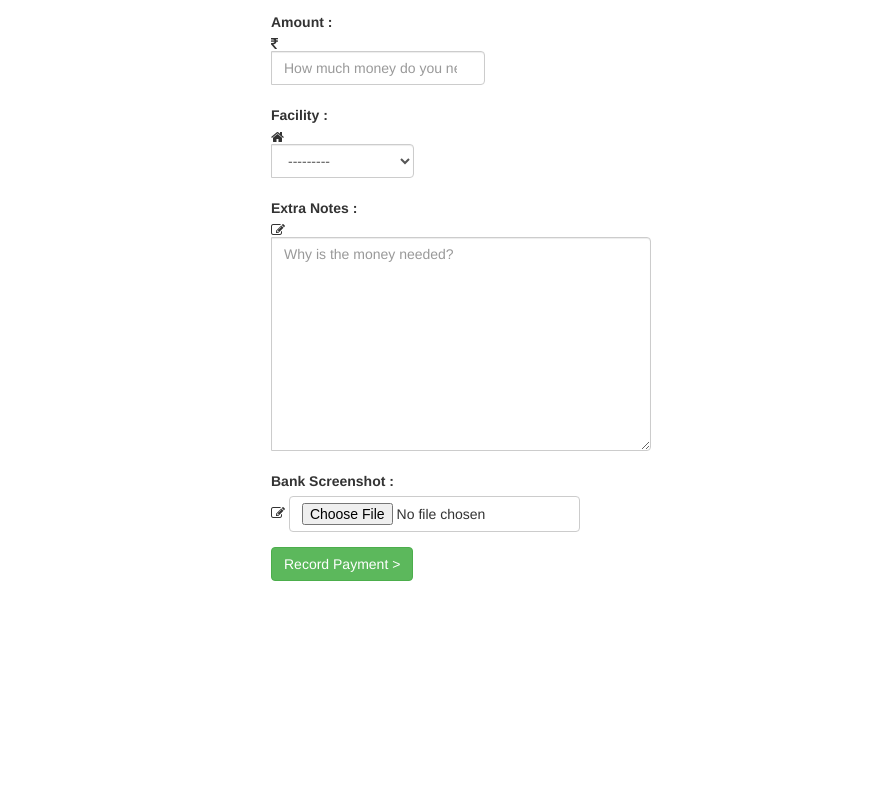
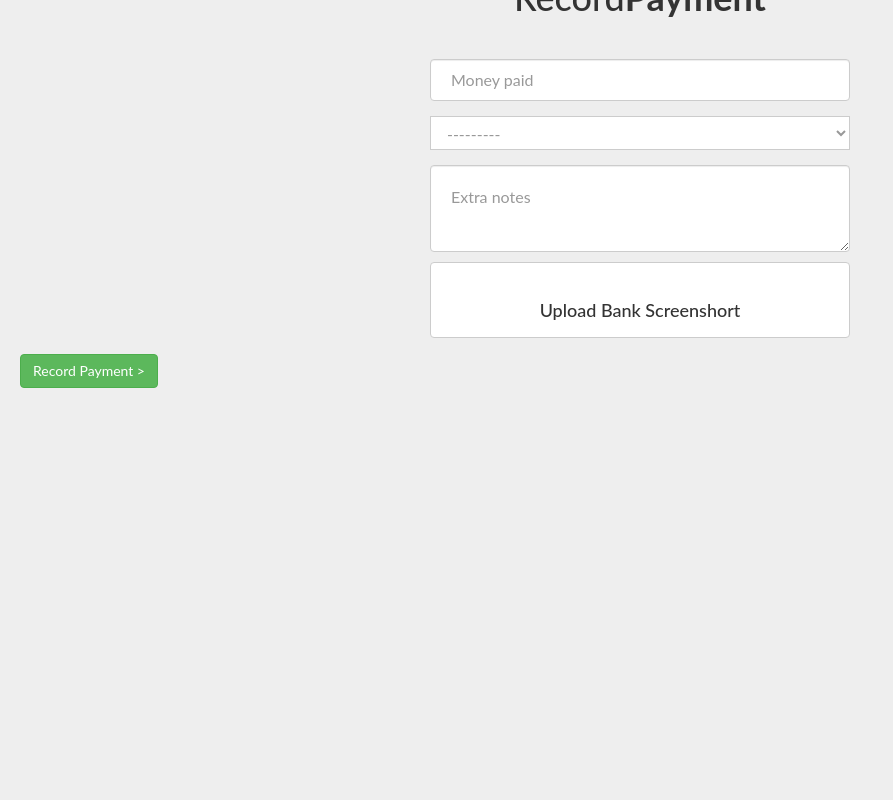
Before and after one commit to navgurukul/hisaab, a Django app: template HisaabProject/HisaabApp/templates/recordpayment.html in a window 1280 px wide. Shown: the whole page, without its empty margins (0-893 px from the left). Run offline with Django 3.2, Linux system fonts and the light colour scheme; the template is opened without the code that fills it: values that come from a table or form of the project are taken from there, others are empty; data comes from the database, SQL or seed files in the repository; both versions use the stored data as it was after the commit; some libraries are stand-ins or nearby versions.

Commit message:
changes in the front-end

```diff
--- a/HisaabProject/HisaabApp/templates/fellowreport.html
+++ b/HisaabProject/HisaabApp/templates/fellowreport.html
@@ -13,7 +13,7 @@
                 <th scope="col">Date of Expence</th>
                 <th scope="col">Description</th>
             </tr>
-        </thead>
+        </thead>`
         <tbody>
 
             {% for test in entries  %}
--- a/HisaabProject/HisaabApp/templates/recordpayment.html
+++ b/HisaabProject/HisaabApp/templates/recordpayment.html
@@ -1,52 +1,139 @@
 {% extends 'base.html' %}
 {% block content %}
-<div class="container" style="max-width:60%">
-<h3 class="text-center">Record Payment :</h3> <br>
 <!-- Record Payment made to the facility  -->
 
     <form method='post' enctype = 'multipart/form-data'>
      {% csrf_token %}
-     <div class="form-group">
-          <label for="payment-amount">Amount :</label>
-          <div class="input-group">
-              <div class="input-group-prepend">
-                <span class="input-group-text" id="payment-amount"><i class="fa fa-inr"></i></span>
-                {{ form.payment_amount }}
+          <div class="main_container">
+              <div class="baby_container0">
+                <center><h1 style="margin-right: 100px; margin-left: 100px;">Record<b>Payment</b></h1></center>
+                <div id="main">
+                  <div id="clonebaby" class="baby_container">
+                    <div class="baby_cont1">
+                      <input type="number" placeholder="Money paid" name='payment_amount' class="form-control" id="usr">
                     </div>
+                    <div class="baby_cont1">
+                      <select name='facility' class="selectpicker">
+                        {% for value, name in form.fields.facility.choices %}
+                              <option value='{{ value }}' >{{ name }}</option>
+                        {% endfor %}
+                      </select>
                     </div>
-          <br>
-          <label for="facility">Facility :</label>
-          <div class="input-group">
-              <div class="input-group-prepend">
-                <span class="input-group-text" id="facility"><i class="fa fa-home"></i></span>
-                {{ form.facility }}
+                    <div class="baby_cont1">
+                      <textarea type="text" placeholder="Extra notes" name='description' class="form-control" id="usr"></textarea>
+
+                        <span  id="fileselector">
+                          <label style="width: 100%;  margin-top: 10px;" class="btn btn-default" for="upload-file-selector">
+                            <input class="invisible" id="upload-file-selector" name='bank_screenshot' type="file">
+                            <h4>Upload Bank Screenshort</h4>
+                          </label>
+                        </span>
+
                     </div>
-          </div>
-          <br>
-          <!-- Purpose for the money request for type of bill -->
-          <label for="description">Extra Notes :</label>
-          <div class="input-group">
-              <div class="input-group-prepend">
-                <span class="input-group-text" id="description"><i class="fa fa-pencil-square-o"></i></span>
-                {{ form.description }}
-              </div>
-          </div>
-          <br>
-          <!-- Image of the bill that have the Request -->
-          <label for="bank_screenshot">Bank Screenshot :</label>
-          <div class="input-group">
-              <div class="input-group-prepend">
-                <span class="input-group-text" id="bank_screenshot"><i class="fa fa-pencil-square-o"></i></span>
-                <span class="btn btn-default btn-file">
-                {{ form.bank_screenshot }}
-                </span>
                   </div>
                 </div>
 
               </div>
+            </div>
+                 <input class="btn btn-success" float="right" type="submit" value="Record Payment >" />
 
-           <input class="btn btn-success float-right" type="submit" value="Record Payment >" />
 
     </form>
 </div>
+<style type="text/css">
+  body{
+  margin-top: 30px;
+  margin-bottom: 20px;
+  padding: 0;
+  margin: 20px;
+  background-color: #eee;
+  font-family: sans-serif;
+}
+
+#tag-p{
+  font-size: 20px;
+  color: black;
+  margin-top: 20px;
+}
+.form-control{
+  font-size: 16px;
+  padding: 20px;
+
+}
+.selectpicker{
+  display: block;
+  width: 100%;
+  height: 34px;
+  padding: 6px 12px;
+  font-size: 16px;
+  line-height: 1.42857143;
+  color: #999;
+    background-color: #fff;
+    background-image: none;
+    border: 1px solid #ccc;
+}
+
+.main_container{
+  display: flex;
+  justify-content: center;
+
+}
+.baby_cont1{
+  margin-top: 15px;
+
+}
+
+#btnbottom{
+  font-size: 120%;
+  margin-top: 20px;
+}
+body {
+    font-family: "Lato", sans-serif;
+    transition: background-color .5s;
+}
+
+.sidenav {
+    height: 100%;
+    width: 0;
+    position: fixed;
+    z-index: 1;
+    top: 0;
+    left: 0;
+    background-color: rgba(170, 138, 125, 0.53);
+    overflow-x: hidden;
+    transition: 0.5s;
+    padding-top: 60px;
+}
+
+.sidenav a {
+    padding: 8px 8px 8px 32px;
+    text-decoration: none;
+    font-size: 25px;
+    color: white;
+    display: block;
+    transition: 0.3s;
+}
+
+.sidenav a:hover {
+    color: black;
+}
+
+.sidenav .closebtn {
+    position: absolute;
+    top: 0;
+    right: 25px;
+    font-size: 36px;
+    margin-left: 50px;
+}
+
+#main {
+    transition: margin-left .5s;
+    padding: 16px;
+}
+
+@media screen and (max-height: 450px) {
+  .sidenav {padding-top: 15px;}
+  .sidenav a {font-size: 18px;}
+}
+</style>
 {% endblock %}
```
Also changed, not shown: HisaabProject/HisaabApp/templates/admin.html (+161 -5 lines), HisaabProject/HisaabApp/views.py (+6 -4 lines), HisaabProject/db.sqlite3, HisaabProject/media/bankScreenshot/10/screencapture-join-navgurukul-org-end-2018-03-09-14_22_19.png (added), HisaabProject/media/bankScreenshot/10/screencapture-join-navgurukul-org-end-2018-03-09-14_22_19_1o28Wpb.png (added), HisaabProject/media/bankScreenshot/10/screencapture-join-navgurukul-org-end-2018-03-09-14_22_19_VaDThCY.png (added), HisaabProject/media/bankScreenshot/10/screencapture-join-navgurukul-org-end-2018-03-09-14_34_55_HTxdto6.png (added), 1 other file. Lines whose indentation alone changed are shown as unchanged.
